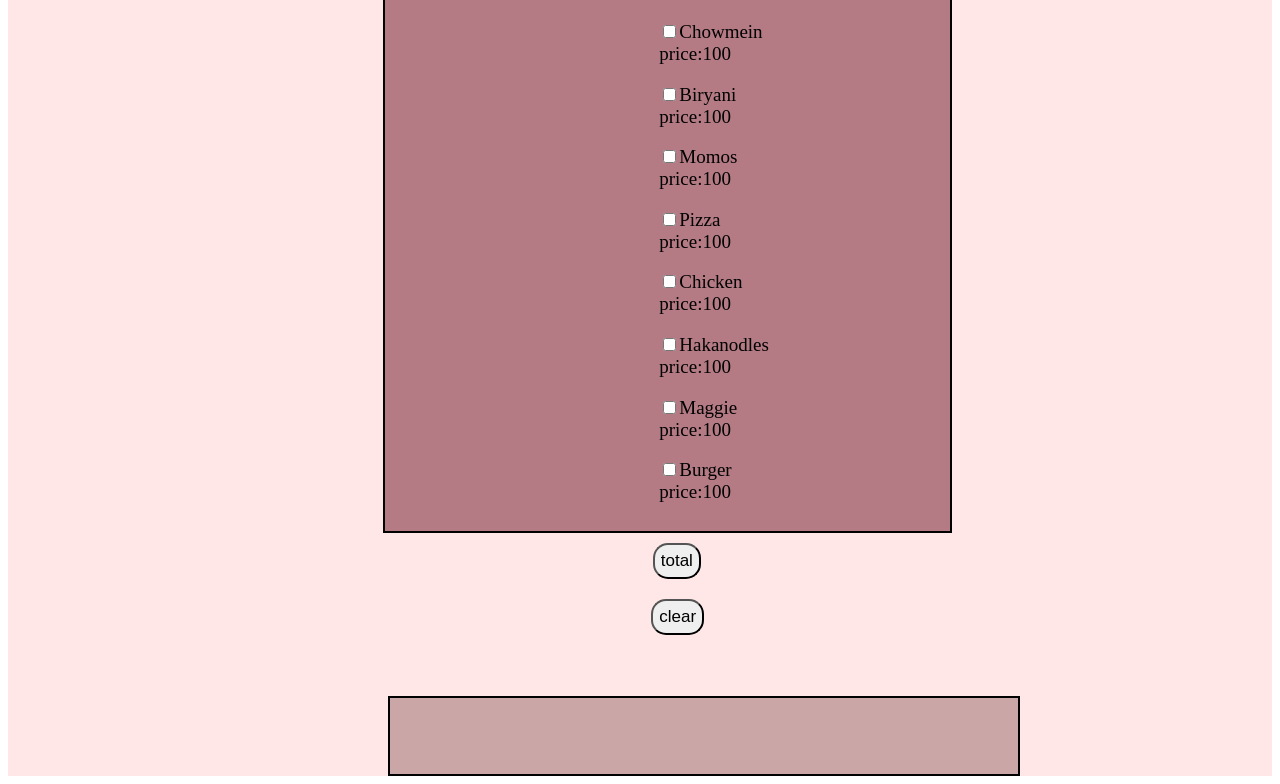
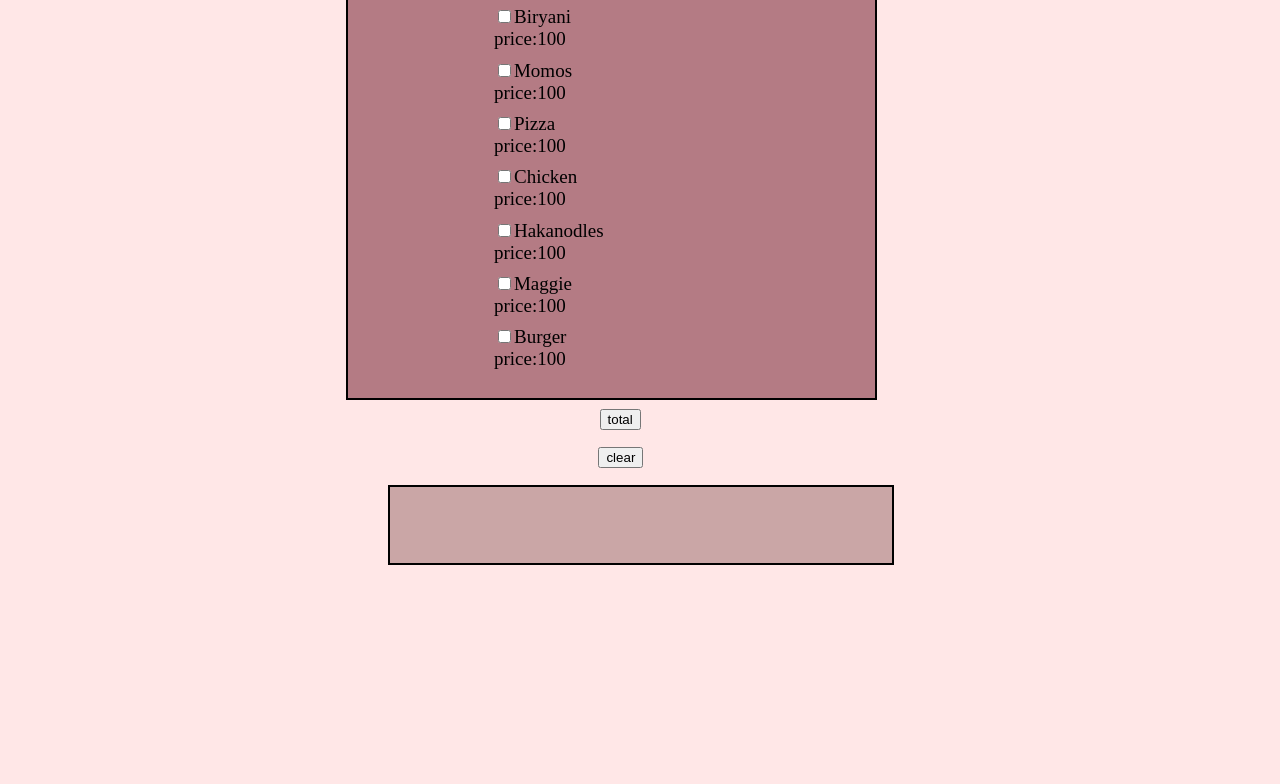
Before and after one commit to Aishayaseen/menu, a plain HTML site: page index.html in a window 1280 px wide. Shown: the part 164-948 px from the top of the page. After the commit the page ends 800 px from the top, so only its background shows below. Drawn offline with Linux system fonts and the light colour scheme.

Commit message:
Initial commit

```diff
--- a/index.html
+++ b/index.html
@@ -30,9 +30,11 @@
   font-style: normal;
 }
 
+body{
 
+    background-color: #FFE7E7;
+}
         .container {
-            background-color: #FFE7E7;
             width: 100%;
             height: 100%;
         }
@@ -84,204 +86,106 @@
             margin: 6px;
             padding: 15px;
         }
-        @media(min-width:350px){
-            .container {
+       @media(min-width:300px){
+        .container{
             width: 100%;
-                margin: 0px;
+            height: 100%;
+        }
+        .box{
+            width: 90%;
+        }
+        .items{
+            width: 100%;
+        }
+        .list{
+           margin-left: -175px;
+        }
+       }
+       @media (min-width:440px){
+        .list{
+           margin-left: -200px;
+        }
+       }
+       @media(min-width:500px){
+        .list{
+           margin-left: -220px;
+        }
+        .container{
+            height: 80%;
+            width: 80%;
+        }
+        .box{
+            margin-left: 10px;
+            width: 100%;
+        }
+        .box2{
+            width: 100%;
+            margin-top: 0px;
         }
 
+       }
+       @media(min-width:600px){
+       .box2{
+        margin-top: 0px;
+       }
+       }
+       @media(min-width:650px){
         .box {
-                font-size: 25px;
-                width: 100%;
+                /* font-size: 30px; */
+                width: 80%;
                 display: flex;
                 /* flex-direction: row; */
-                margin: 0px;
-            }
-
-            .items {
-                margin: 0px;
-                width: 100%;
-                display: flex;
-                /* align-items: flex-start; */
-                justify-content: center;
-                font-size: 25px;
+                margin-left: 15%;
             }
             .box2{
             padding: 8px;
-            font-size: 30px;
-            width: 75%;
+            /* font-size: 30px; */
+            width: 90%;
             display: flex;
                 align-items: center;
                 justify-content: center;
-                margin-left: 40px;
-        }
-        button {
-            padding: 8px;
-            font-size: 30px;
-            border-radius: 15px;
+                margin-left: 70px;
+                margin-top: 20px;
         }
 
        }
-
-        @media (min-width:375px) {
-            .container {
-                width: 750px;
-                margin: 0px;
-            }
-
-            .box {
-                font-size: 35px;
-                width: 740px;
-                display: flex;
-                /* flex-direction: row; */
-                margin: 0px;
-            }
-
-            .items {
-                margin: 0px;
-                width: 100%;
-                display: flex;
-                /* align-items: flex-start; */
-                justify-content: center;
-                font-size: 35px;
+     @media(min-width:700px){
+        .box{
+            width: 80%;
+            height: 70%;
         }
         .box2{
             padding: 8px;
-            font-size: 30px;
-            width: 75%;
+            /* font-size: 30px; */
+            width: 80%;
             display: flex;
                 align-items: center;
                 justify-content: center;
-                margin-left: 90px;
+                margin-left: 80px;
+                margin-top: 5px;
         }
-        button {
-            padding: 8px;
-            font-size: 30px;
-            border-radius: 15px;
      }
-
-        }
-
-
-        @media (min-width:414px) {
-            .container {
-                width: 100%;
-                margin: 0px;
-            }
-
-            .box {
-                font-size: 30px;
-                width: 100%;
-                display: flex;
-                /* flex-direction: row; */
-                margin: 0px;
-            }
-
-            .items {
-                margin: 10px;
-                width: 100%;
-                display: flex;
-                /* align-items: flex-start; */
-                justify-content:flex-start ;
-                font-size: 30px;
-            }
-
-            .list {
-                display: flex;
-                flex-direction: column;
-            }
-            button {
-            padding: 8px;
-            font-size: 21px;
-            border-radius: 15px;
+     @media(min-width:800px){
+        .box{
+            margin-top: 0px;
+            width: 70%;
+            height: 70%;
         }
         .box2{
-            padding: 8px;
-            font-size: 30px;
-            width: 75%;
+            margin-top: 0px;
+            width: 70%;
+            margin-left: 100px;
             display: flex;
                 align-items: center;
                 justify-content: center;
-                margin-left: 50px;
         }
      }
-
-        @media ( min-width:664px){
-            .container {
-                width: 100%;
-                margin: 0px;
-            }
-
-            .box {
-                font-size: 30px;
-                width: 100%;
-                display: flex;
-                /* flex-direction: row; */
-                margin: 0px;
-            }
-
-            .items {
-                margin: 0px;
-                width: 75%;
-                display: flex;
-                /* align-items: flex-start; */
-                justify-content: center;
-                font-size: 30px;
-            }
-
-            .list {
-                display: flex;
-                flex-direction: column;
-            }
-            button {
-            padding: 8px;
-            font-size: 21px;
-            border-radius: 15px;
-        }
-        .box2{
-            padding: 8px;
-            font-size: 30px;
-            width: 75%;
-            display: flex;
-                align-items: center;
-                justify-content: center;
-                margin-left: 110px;
-        }
-        }
-      @media(min-width:700px){
-        .container {
-                width: 100%;
-                margin: 0px;
-                /* display: flex;
-                justify-content: center;
-                align-items: center; */
-            }
-
-            .box {
-                font-size: 30px;
-                width: 50%;
-                display: flex;
-                /* flex-direction: row; */
-                margin-left: 25%;
-            }
-
-            .items {
-                margin: 0px;
-                width: 100%;
-                display: flex;
-                align-items: flex-start;
-                justify-content: flex-start;
-                font-size: 30px;
-            }
-
-            /* .list {
-                display: flex;
-                flex-direction: column;
-            } */
-            button {
-            padding: 6px;
-            font-size: 17px;
-            border-radius: 15px;
+      @media(min-width:900px){
+    .box{
+        margin-top: 0px;
+            width: 70%;
+            height: 60%;
+            margin-left: 250px;
     }
         .box2{
             padding: 8px;
@@ -290,24 +194,13 @@
             display: flex;
                 align-items: center;
                 justify-content: center;
-                margin-left: 210px;
-                margin-top: 60px;
-        }
-
-      }
-      @media(min-width:900px){
-        .box2{
-            padding: 8px;
-            font-size: 30px;
-            width: 50%;
-            display: flex;
-                align-items: center;
-                justify-content: center;
                 margin-left: 230px;
-                margin-top: 50px;
+                margin-top: 15px;
         }
       }
       @media(min-width:1000px){
+
+
         .box2{
             padding: 8px;
             font-size: 30px;
@@ -316,22 +209,13 @@
                 align-items: center;
                 justify-content: center;
                 margin-left: 250px;
-                margin-top: 50px;
+                margin-top: 15px;
         }
       }
       @media(min-width:1200px){
-        .container {
-                width: 100%;
-                margin: 0px;
-            }
 
-            .box {
-                font-size: 30px;
-                width: 60%;
-                display: flex;
-                /* flex-direction: row; */
-                margin-left: 280px;
-            }
+
+
 
             .items {
                 margin: 0px;
@@ -349,7 +233,7 @@
                 align-items: center;
                 justify-content: center;
                 margin-left: 380px;
-                margin-top: 50px;
+                margin-top: 8px;
         }
       }
 
```
Lines whose indentation alone changed are shown as unchanged.
